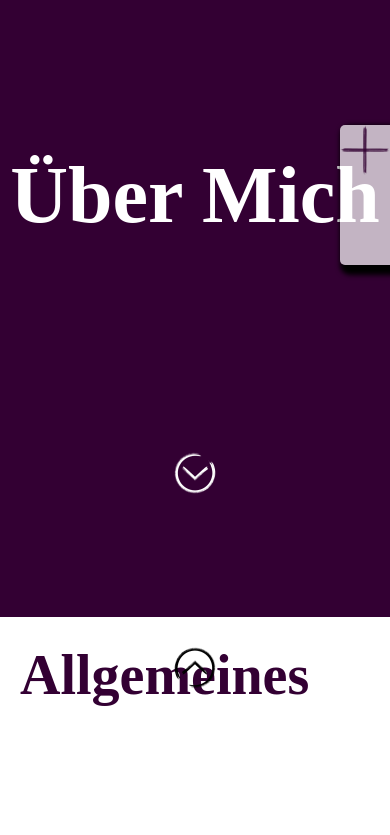
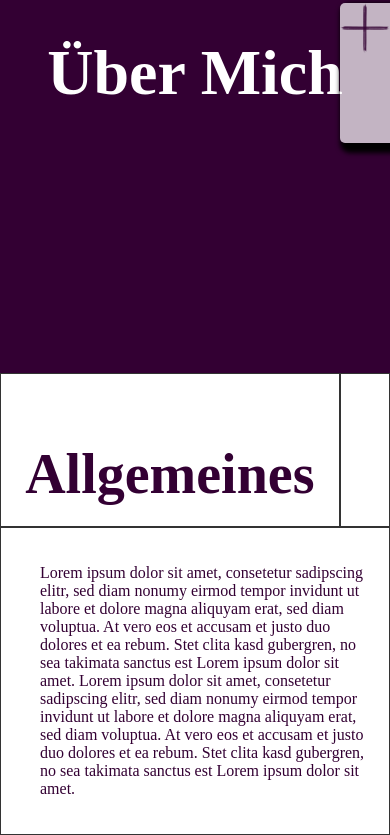
Before and after one commit to LksWllmnn/Portfolio, a plain HTML site: page 02ueberMich.html in a window 390 px wide. Shown: the part 227-1062 px from the top of the page. Drawn offline with Linux system fonts and the light colour scheme.

Commit message:
es wird responsibler

```diff
--- a/style.css
+++ b/style.css
@@ -144,13 +144,12 @@ h1,h2,h3{
     grid-template-columns: calc(100%/3) calc(100%/3) calc(100%/3);
     grid-template-rows: calc(100vh*0.35) calc(100vh*0.5) calc(100vh*0.15);
     height: 100vh;
-
   }
 .grid-container:nth-child(odd){
     background-color: rgb(51, 0, 51);
 }
   .grid-item {
-    /*border: 1px solid rgba(0, 0, 0, 0.8);*/
+    border: 1px solid rgba(0, 0, 0, 0.8);
     padding: 20px;
     text-align: center;
 
@@ -269,9 +268,33 @@ h1,h2,h3{
     display: block;
 }
 
+/*Responsive*/
+
 @media (max-width:1000px) {
+    h1{
+        font-size: 400%;
+    }
     body{
         overflow: scroll;
+    }
+
+    .sprungmarke{
+        display: none;
+    }
+
+    .header{
+        width: 100%;
+        height: 600px;
+    }
+
+    .grid-container{
+        height: auto;
+        grid-template-columns: auto auto;
+        grid-template-rows: auto auto auto;
+    }
+
+    .grid-item.impkondat a{
+        font-size: 100%;
     }
 
 }
```
